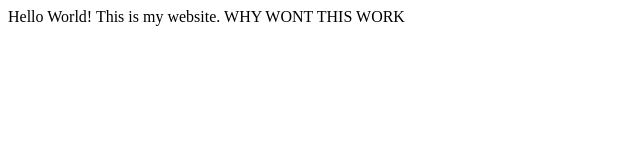
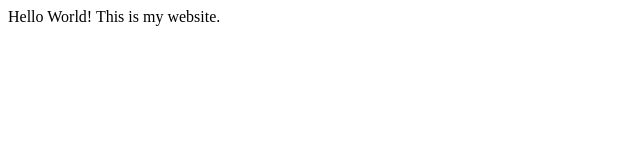
Before and after one commit to parnika-singh11/parnika-singh11.github.io, a plain HTML site: page index.html in a window 1280 px wide. Shown: the whole page, without its empty margins (0-640 px from the left). Drawn offline with Linux system fonts and the light colour scheme.

Commit message:
feat: running tests

```diff
--- a/index.html
+++ b/index.html
@@ -4,6 +4,6 @@
     <title>Personal Website</title>
   </head>
   <body>
-    Hello World! This is my website. WHY WONT THIS WORK
+    Hello World! This is my website.
   </body>
 </html>
```
